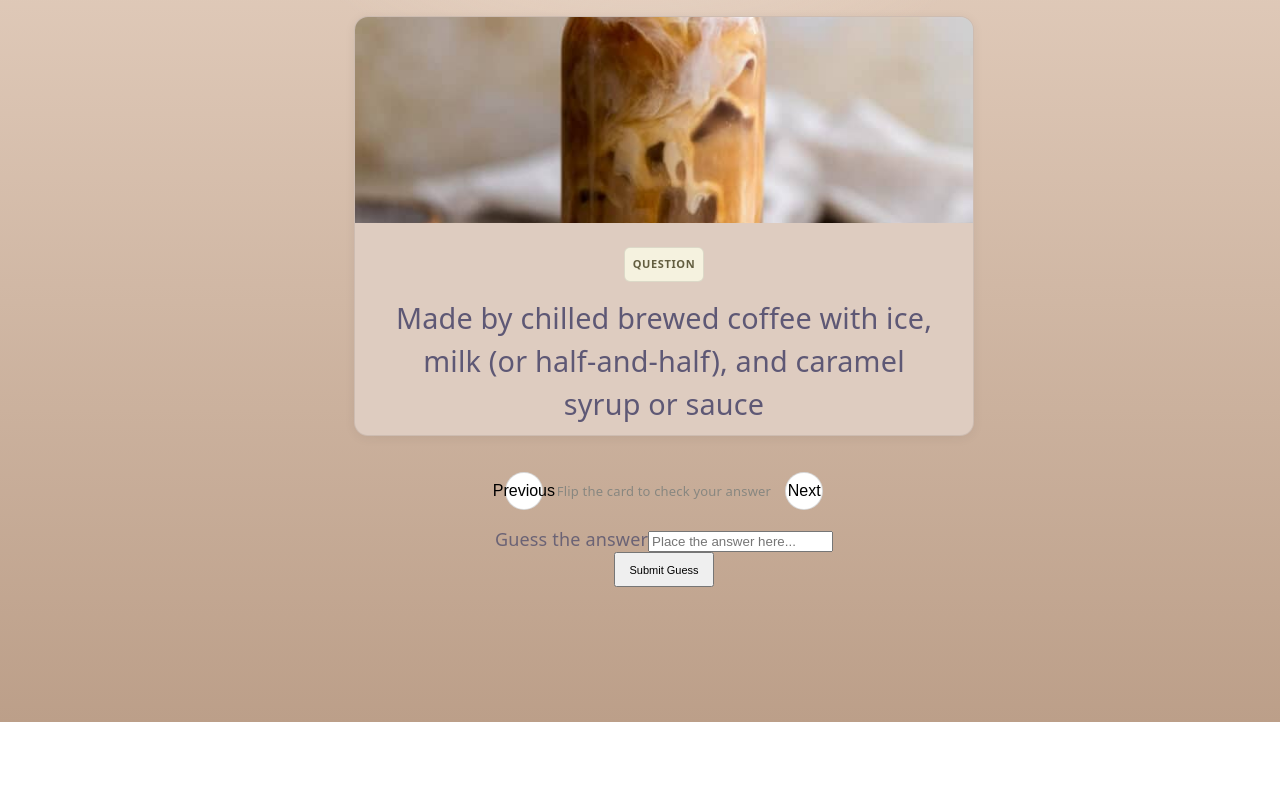
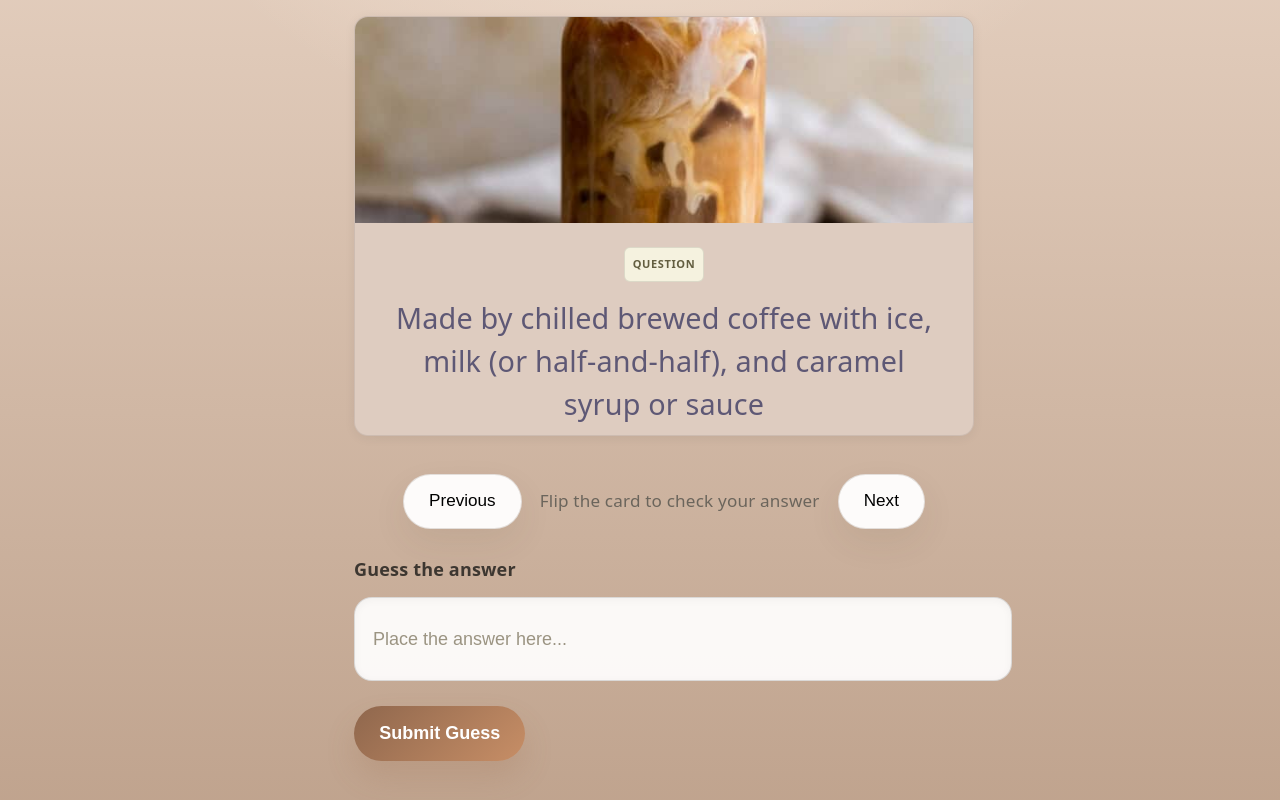
Before and after one commit to Cchristineee/web102-flashcards-1, a React (Vite) app in the folder BrewCards/: page / in a window 1280 px wide. Shown: the part 432-1232 px from the top of the page. Before the commit the page ends 1154 px from the top, so only its background shows below. Built offline with nearby package versions, Linux system fonts and the light colour scheme.

Commit message:
made changes to the submit button, seach bar, and previous/next buttons

```diff
--- a/BrewCards/src/Flashcard/Flashcard.css
+++ b/BrewCards/src/Flashcard/Flashcard.css
@@ -113,34 +113,37 @@
 }
 
 .nav-button {
-  width: 38px;
-  height: 38px;
-  border-radius: 50%;
-  border: 0.5px solid rgba(0, 0, 0, 0.15);
-  background: #fff;
-  box-shadow: none;
+  min-height: 42px;
+  border-radius: 999px;
+  border: 1px solid rgba(92, 72, 49, 0.16);
+  background: rgba(255, 255, 255, 0.95);
+  box-shadow: 0 14px 34px rgba(78, 61, 40, 0.08);
   cursor: pointer;
-  font-size: 16px;
-  display: flex;
+  font-size: 0.95rem;
+  padding: 0.9rem 1.4rem;
+  display: inline-flex;
   align-items: center;
   justify-content: center;
-  transition: background 0.15s;
+  transition: transform 0.18s ease, box-shadow 0.18s ease, background 0.18s ease;
 }
 
-.nav-button:hover {
-  background: rgba(255, 255, 255, 0.8);
+.nav-button:hover,
+.nav-button:focus-visible {
+  background: #fff;
+  transform: translateY(-1px);
+  box-shadow: 0 18px 38px rgba(78, 61, 40, 0.15);
 }
 
 .nav-row {
   display: flex;
   align-items: center;
-  gap: 14px;
-  margin: 16px 0;
+  gap: 18px;
+  margin: 18px 0;
 }
 
 .nav-progress {
-  font-size: 13px;
-  color: #888780;
+  font-size: 0.95rem;
+  color: #6b655c;
   min-width: 40px;
   text-align: center;
 }
@@ -151,6 +154,78 @@
   flex-direction: column;
   align-items: center;
   padding: 2rem 1rem;
+}
+
+.guess-form {
+  width: min(620px, 100%);
+  display: flex;
+  flex-direction: column;
+  align-items: stretch;
+  gap: 0.85rem;
+  margin-top: 0.5rem;
+}
+
+.guess-label {
+  font-size: 1rem;
+  font-weight: 600;
+  color: #3d3731;
+  text-align: left;
+}
+
+.guess-input {
+  width: 100%;
+  min-height: 48px;
+  padding: 0.95rem 1rem;
+  border-radius: 18px;
+  border: 1px solid rgba(0, 0, 0, 0.13);
+  background: rgba(255, 255, 255, 0.92);
+  box-shadow: inset 0 2px 8px rgba(0, 0, 0, 0.04);
+  font-size: 1rem;
+  color: #332f2a;
+  outline: none;
+  transition: border-color 0.18s ease, box-shadow 0.18s ease, transform 0.18s ease;
+}
+
+.guess-input::placeholder {
+  color: #9b9482;
+}
+
+.guess-input:focus {
+  border-color: #a47e5a;
+  box-shadow: inset 0 2px 10px rgba(164, 126, 90, 0.12);
+  transform: translateY(-1px);
+}
+
+.form-actions {
+  display: flex;
+  justify-content: flex-start;
+  margin-top: 0.5rem;
+}
+
+.submit-btn {
+  padding: 0.95rem 1.4rem;
+  border-radius: 999px;
+  border: none;
+  background: linear-gradient(135deg, #8f674d 0%, #c78e66 100%);
+  color: #fff;
+  font-size: 1rem;
+  font-weight: 700;
+  box-shadow: 0 16px 30px rgba(147, 99, 64, 0.18);
+  cursor: pointer;
+  transition: transform 0.18s ease, box-shadow 0.18s ease, filter 0.18s ease;
+}
+
+.submit-btn:hover,
+.submit-btn:focus-visible {
+  transform: translateY(-1px);
+  box-shadow: 0 20px 40px rgba(147, 99, 64, 0.22);
+  filter: brightness(1.03);
+}
+
+.feedback {
+  margin: 0;
+  color: #4c3a2d;
+  font-size: 0.98rem;
 }
 
 .app-title {
@@ -190,9 +265,3 @@
 .guessing {
   font-weight: bolder;
 }
-
-.submit-btn {
-  width: 100px;
-  height: 35px;
-  font-size: 11px;
-}
```
